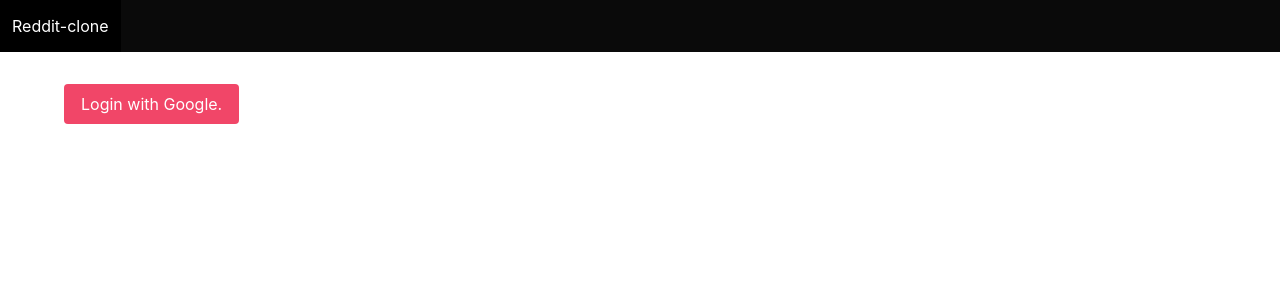
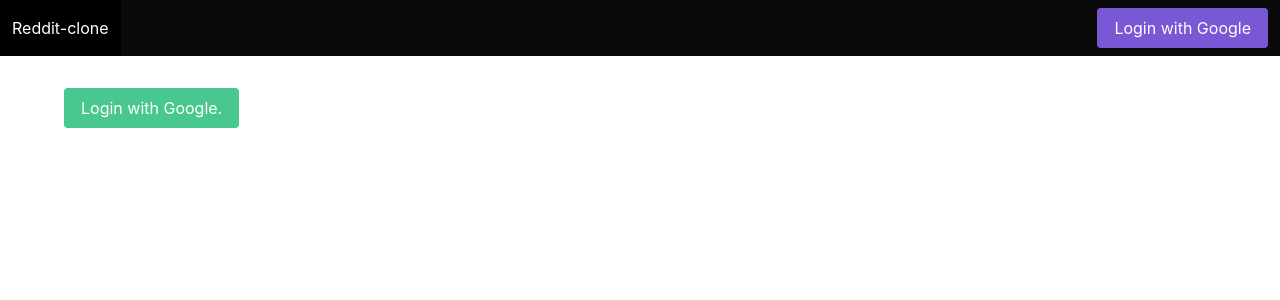
Before and after one commit to manjilgautam/reddit-clone, a Vue app in the folder reddit-client/: page /#/ in a window 1280 px wide. Shown: the top 300 px of the page. Built offline with nearby package versions, Linux system fonts and the light colour scheme; no server answers.

Commit message:
:sparkles: Added Login and LogOut button

```diff
--- a/reddit-client/src/App.vue
+++ b/reddit-client/src/App.vue
@@ -5,20 +5,50 @@
       <a class="navbar-item" href="/#/">
         Reddit-clone
       </a>
-
-        <a role="button" class="navbar-burger" aria-label="menu" aria-expanded="false">
-          <span aria-hidden="true"></span>
-          <span aria-hidden="true"></span>
-          <span aria-hidden="true"></span>
-        </a>
+    </div>
+            <div class="navbar-end">
+        <div class="navbar-item">
+          <div class="field is-grouped">
+            <p class="control" v-if="!isLoggedIn">
+              <a class="button is-primary" @click="login()"> Login with Google </a>
+            </p>
+            <p class="control logged-in-image" v-if="isLoggedIn">
+              <span class="avatar">
+              <figure>
+              <img :src="user.image">
+            </figure>
+            <figcaption>{{user.name}}</figcaption>
+              </span>
+              <a class="button is-danger" @click="logout()"> Logout</a>
+            </p>
+          </div>
+        </div>
       </div>
   </nav>
   <router-view class="main container" />
 </div>
 </template>
 
+<script>
+import { mapActions, mapState } from 'vuex';
+
+export default {
+  computed: mapState('auth', ['user', 'isLoggedIn']),
+  methods: mapActions('auth', ['login', 'logout']),
+};
+</script>
+
 <style lang="scss">
 .main {
   margin-top: 2em;
 }
+.logged-in-image {
+  display: flex;
+  flex-direction: row;
+}
+.avatar {
+  display: flex;
+  flex-direction: column;
+  align-items: center;
+}
 </style>
--- /dev/null
+++ b/reddit-client/src/auth.js
@@ -0,0 +1,24 @@
+import firebase from '@/firebase';
+import store from '@/store';
+import db from '@/db';
+
+firebase.auth().onAuthStateChanged((user) => { // Listening when the login state changes
+  if (user) {
+    if (user.user) {
+      user = user.user; // eslint-disable-line no-param-reassign
+    }
+
+    const setUser = {
+      id: user.uid,
+      name: user.displayName,
+      image: user.photoURL,
+      created_at: firebase.firestore.FieldValue.serverTimestamp(),
+    };
+    db.collection('users').doc(setUser.id).set(setUser);
+    // User is signed in.
+    store.commit('auth/setUser', setUser);
+  } else {
+    store.commit('auth/setUser', null);
+    // No user is signed in.
+  }
+});
--- a/reddit-client/src/main.js
+++ b/reddit-client/src/main.js
@@ -3,6 +3,7 @@ import Buefy from 'buefy';
 import 'buefy/dist/buefy.css';
 
 import firebase from './firebase';
+import auth from './auth';
 import App from './App.vue';
 import router from './router';
 import store from './store';
@@ -10,6 +11,7 @@ import store from './store';
 Vue.config.productionTip = false;
 Vue.use(Buefy);
 console.log(firebase);
+console.log(auth);
 
 new Vue({
   router,
--- a/reddit-client/src/router/index.js
+++ b/reddit-client/src/router/index.js
@@ -1,6 +1,7 @@
 import Vue from 'vue';
 import VueRouter from 'vue-router';
 import Home from '../views/Home.vue';
+import Subreddits from './views/Subreddits.vue';
 
 Vue.use(VueRouter);
 
@@ -11,12 +12,9 @@ const routes = [
     component: Home,
   },
   {
-    path: '/about',
-    name: 'About',
-    // route level code-splitting
-    // this generates a separate chunk (about.[hash].js) for this route
-    // which is lazy-loaded when the route is visited.
-    component: () => import(/* webpackChunkName: "about" */ '../views/About.vue'),
+    path: '/subreddits',
+    name: 'subreddits',
+    component: Subreddits,
   },
 ];
 
--- a/reddit-client/src/store/auth.js
+++ b/reddit-client/src/store/auth.js
@@ -1,7 +1,5 @@
 /*  eslint no-shadow: ["error", { "allow": ["state"] }] */
 import firebase from '@/firebase';
-import db from '@/db';
-
 
 const state = { // State for the Vuex: User which will have it's own field
   user: {},
@@ -10,25 +8,24 @@ const state = { // State for the Vuex: User which will have it's own field
 
 const mutations = {
   setUser(state, user) {
-    console.log(user);
-    state.user = user;
-    state.isLoggedIn = true;
+    if (user) {
+      state.user = user;
+      state.isLoggedIn = true;
+    } else {
+      state.user = {};
+      state.isLoggedIn = false;
+    }
   },
 };
 
 const actions = {
 
-  async login({ commit }) {
+  async login() {
     const provider = new firebase.auth.GoogleAuthProvider();
-    const { user } = await firebase.auth().signInWithPopup(provider);
-    const setUser = {
-      id: user.uid,
-      name: user.displayName,
-      image: user.photoURL,
-      created_at: firebase.firestore.FieldValue.serverTimestamp(),
-    };
-    db.collection('users').doc(setUser.id).set(setUser);
-    commit('setUser', setUser);
+    await firebase.auth().signInWithPopup(provider);
+  },
+  async logout() {
+    await firebase.auth().signOut();
   },
 };
 
--- a/reddit-client/src/views/About.vue
+++ /dev/null
@@ -1,5 +0,0 @@
-<template>
-  <div class="about">
-    <h1>This is an about page</h1>
-  </div>
-</template>
--- a/reddit-client/src/views/Home.vue
+++ b/reddit-client/src/views/Home.vue
@@ -1,6 +1,7 @@
 <template>
   <div class="home">
-    <button class="button is-danger" @click="login()">Login with Google.</button>
+    <button class="button is-success" @click="login()">Login with Google.</button>
+
   </div>
 </template>
 
--- /dev/null
+++ b/reddit-client/src/views/Subreddits.vue
@@ -0,0 +1,3 @@
+<template>
+    <h1>This is subreddits. </h1>
+</template>
```
Lines whose indentation alone changed are shown as unchanged.
